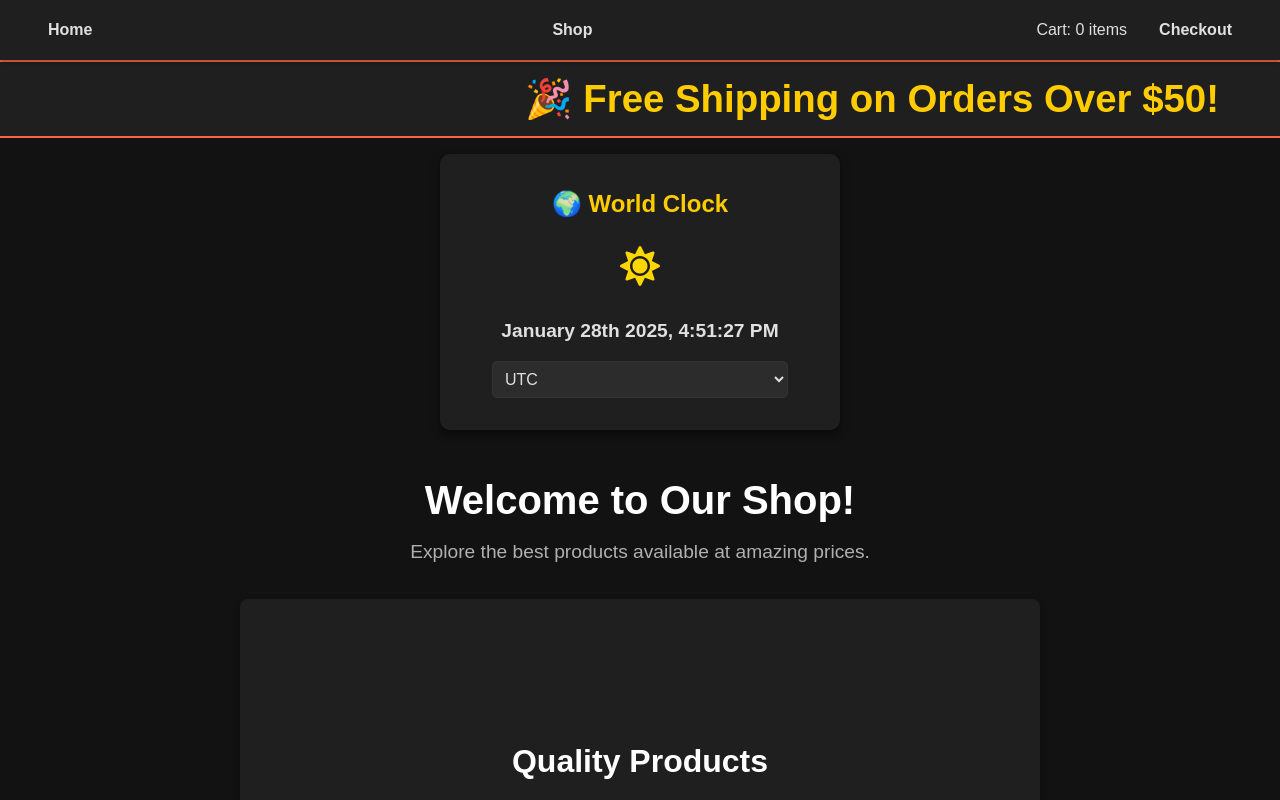
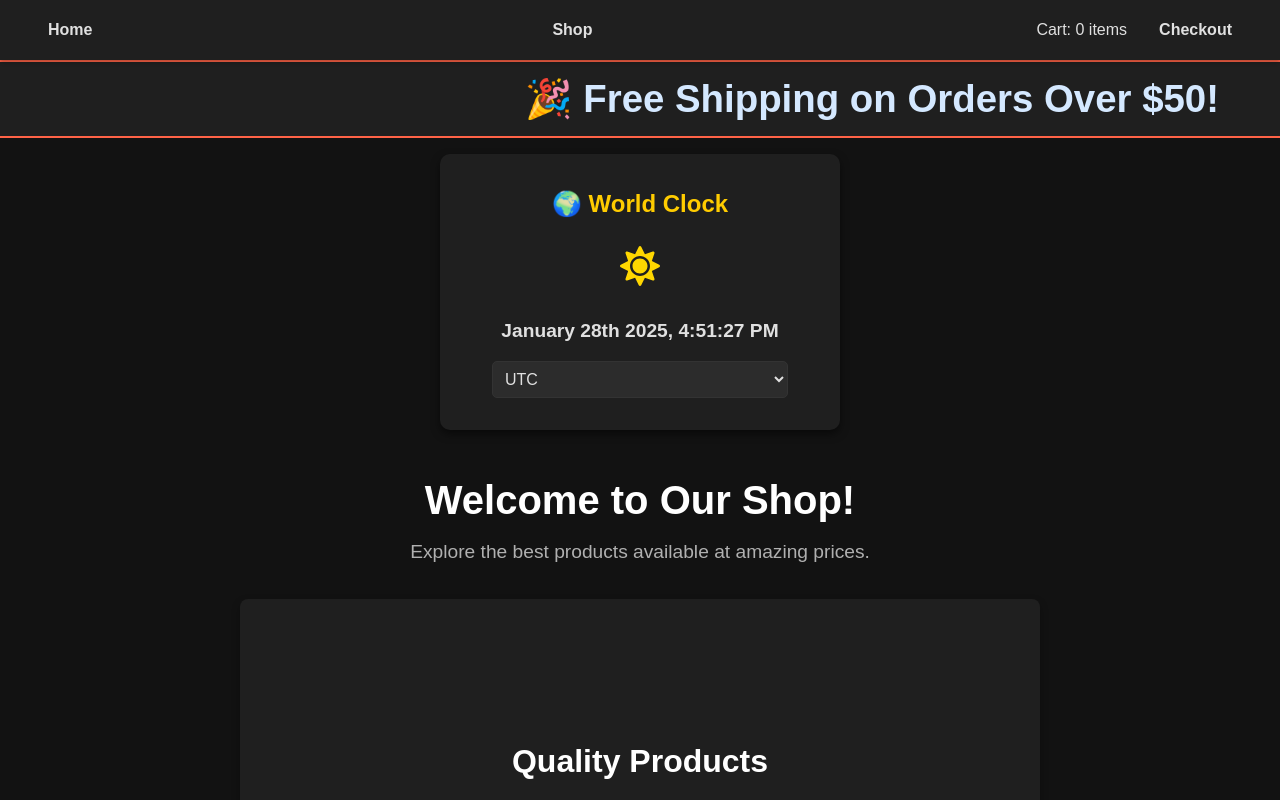
Before and after one commit to Bash-the-Kernel/shopping-cart, a React (Vite) app: page / in a window 1280 px wide. Shown: the top 800 px of the page. Built offline with nearby package versions, Linux system fonts and the light colour scheme.

Commit message:
changed banner text colour

```diff
--- a/src/styles/ScrollingBanner.css
+++ b/src/styles/ScrollingBanner.css
@@ -3,7 +3,7 @@
     width: 100vw;
     overflow: hidden;
     background: #1f1f1f;
-    color: #ffcc00;
+    color: #d4e8ff;
     font-size: 2.4rem;
     font-weight: bold;
     text-align: center;
```
